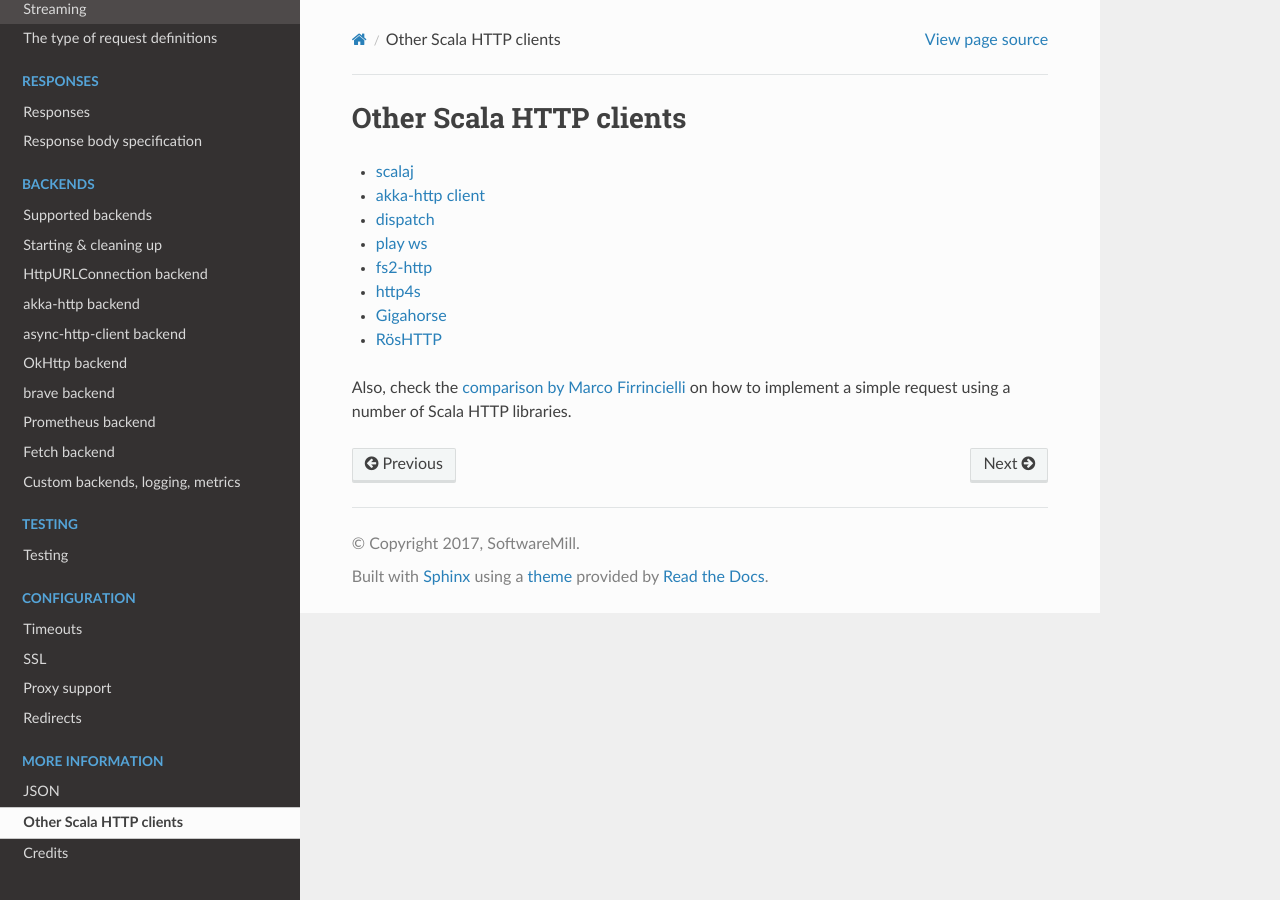
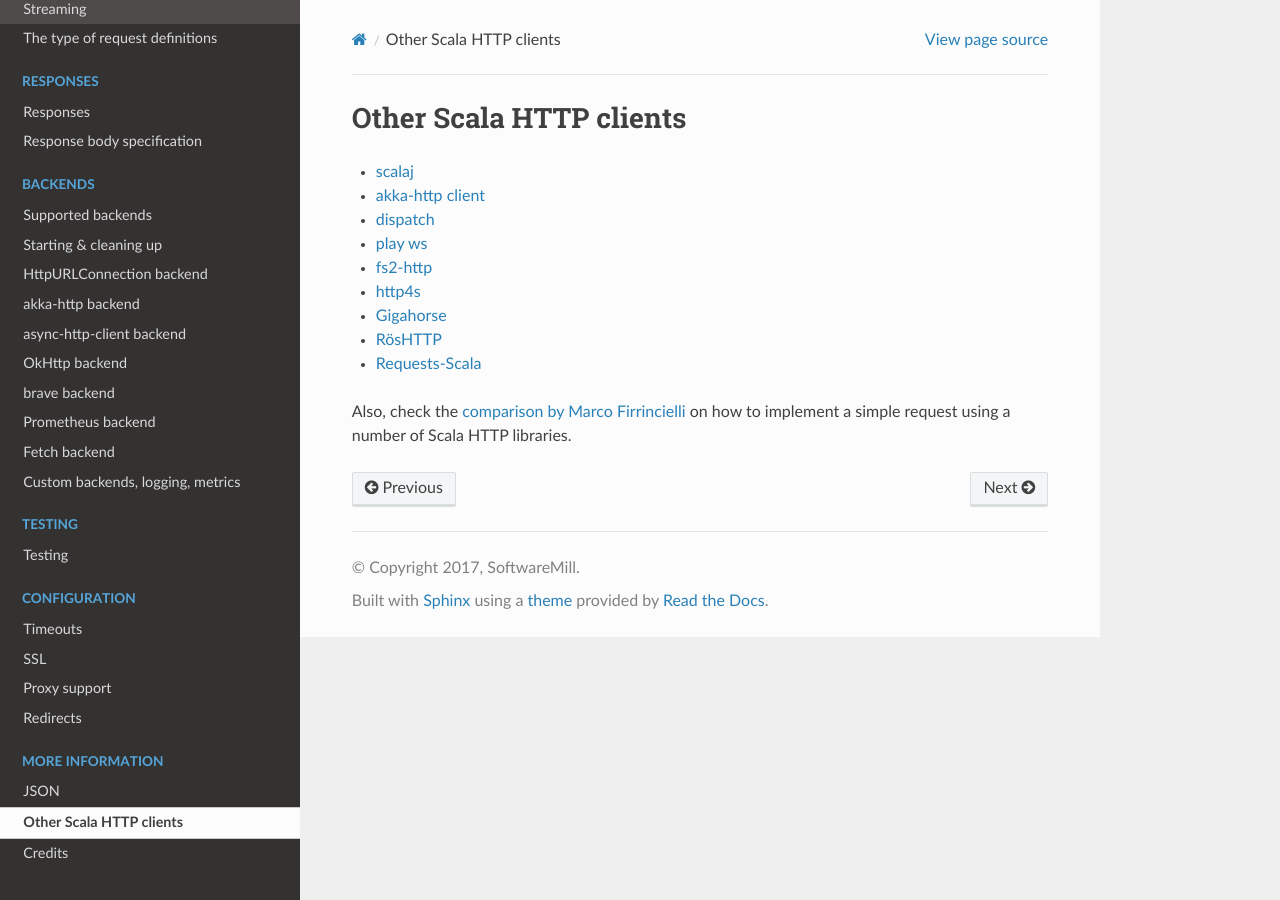
Before and after one commit to softwaremill/sttp, a Sphinx documentation site: the page built from docs/other.rst, in a window 1280 px wide. Built offline with Sphinx 7.4.7 and the Read the Docs theme 2.0.0, drawn with Linux system fonts in a browser that asks for light colours.

Commit message:
Add requests to docs

```diff
--- a/docs/other.rst
+++ b/docs/other.rst
@@ -9,5 +9,6 @@ Other Scala HTTP clients
 * `http4s <http://http4s.org/v0.17/client/>`_
 * `Gigahorse <http://eed3si9n.com/gigahorse/>`_
 * `RösHTTP <https://github.com/hmil/RosHTTP>`_
+* `Requests-Scala <https://github.com/lihaoyi/requests-scala>`_
 
 Also, check the `comparison by Marco Firrincielli <https://github.com/mfirry/scala-http-clients>`_ on how to implement a simple request using a number of Scala HTTP libraries.
```
